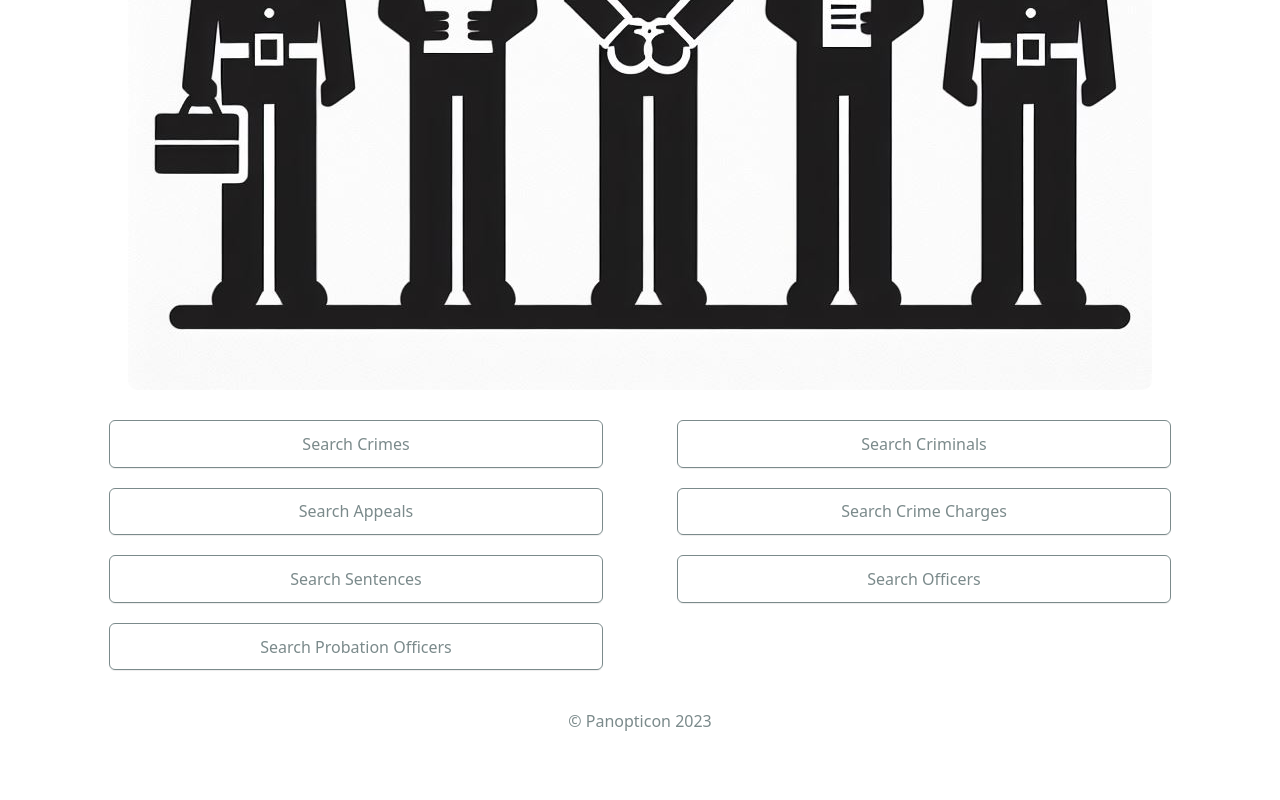
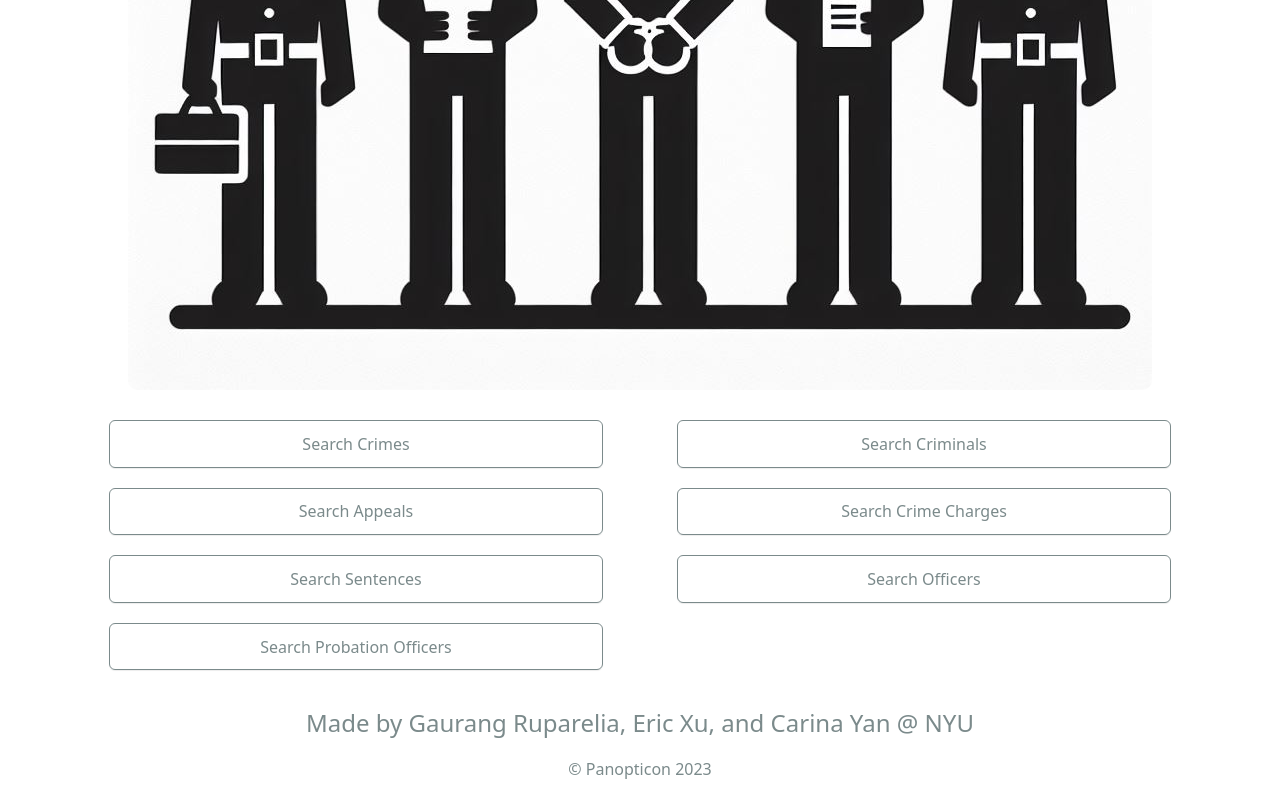
Before and after one commit to Gaurang-1402/OURSQL, a React (Create React App) app in the folder frontend/: page / in a window 1280 px wide. Shown: the part 770-1570 px from the top of the page. Before the commit the page ends 1522 px from the top, so only its background shows below. Built offline with nearby package versions, Linux system fonts and the light colour scheme.

Commit message:
add new footer

```diff
--- a/frontend/src/components/Footer.js
+++ b/frontend/src/components/Footer.js
@@ -8,6 +8,9 @@ const Footer = () => {
         <Container>
             <Row>
                 <Col className='text-center py-3'>
+                    <h4>
+                        Made by Gaurang Ruparelia, Eric Xu, and Carina Yan @ NYU
+                    </h4>
                     &copy; Panopticon {currentYear}
                 </Col>
             </Row>
```
